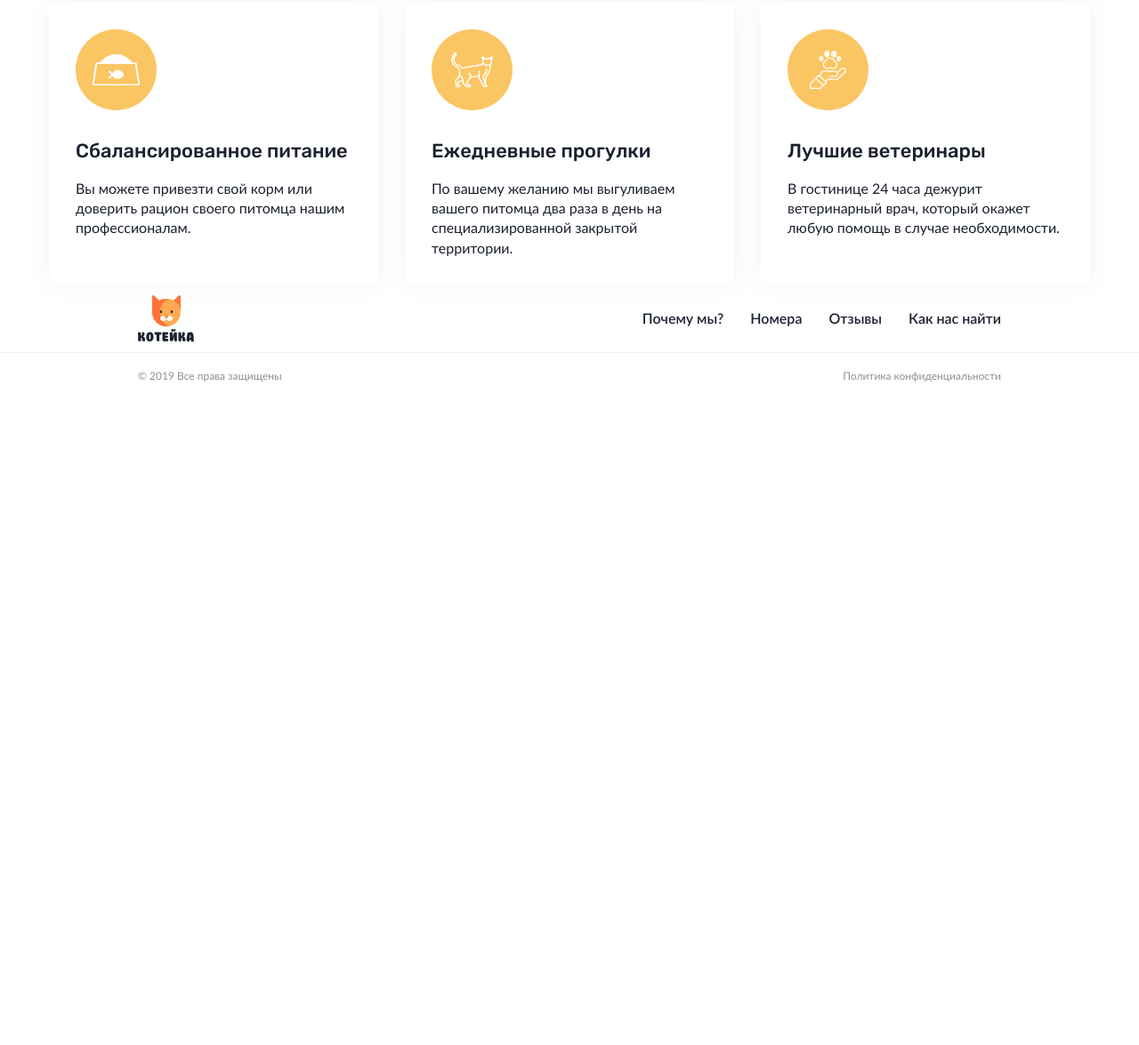
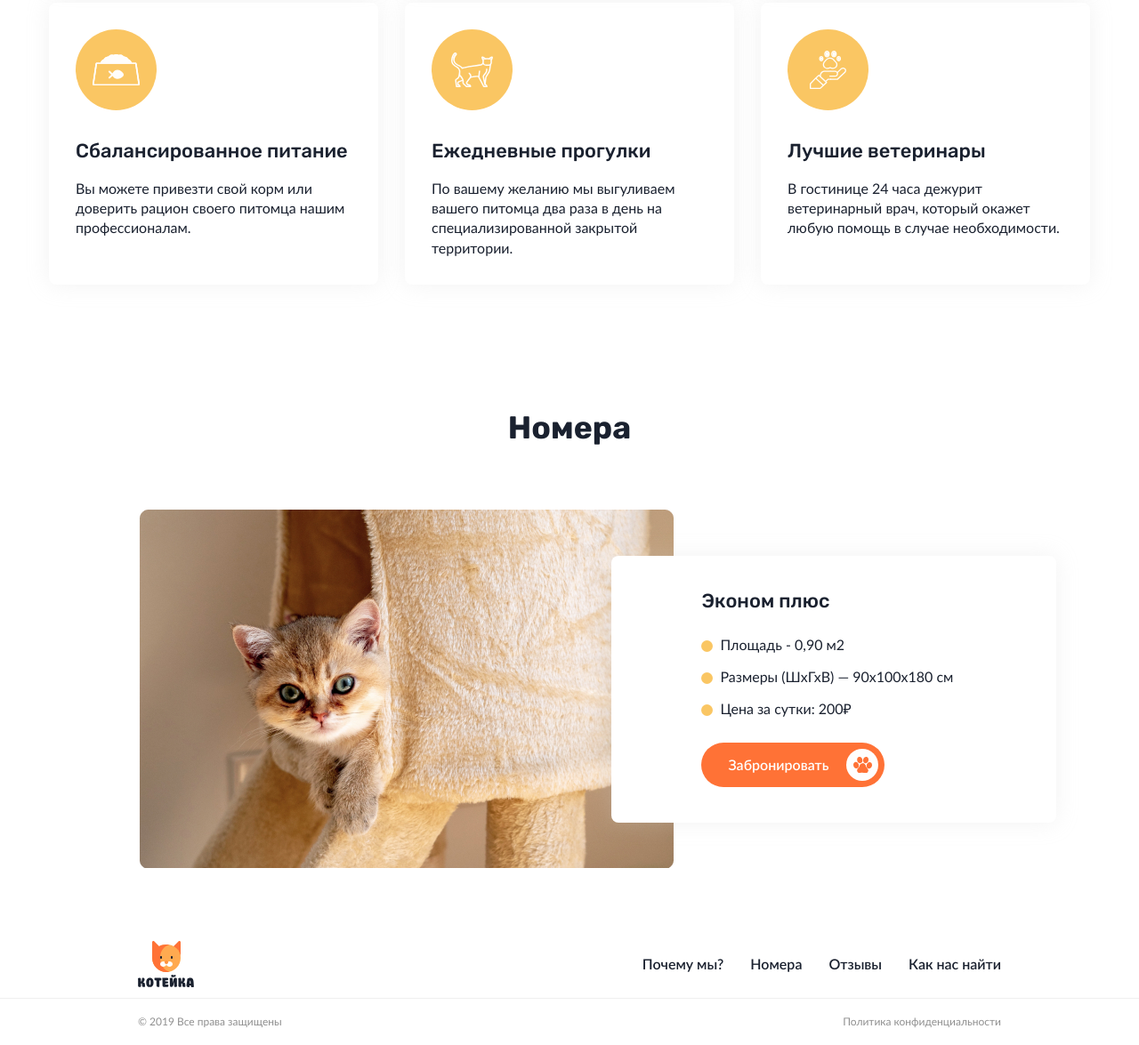
Before and after one commit to nickolashka74/hotelcats, a website: page #src/index.html in a window 1280 px wide. Shown: the part 1190-2365 px from the top of the page at 89% size. Before the commit the page ends 1639 px from the top, so only its background shows below. Drawn offline with nearby package versions, Linux system fonts and the light colour scheme; files that its build step writes are made by us from their sources; files whose address does not match are found by name; a web font is replaced by a local one.

Commit message:
rooms without slider

```diff
--- a/#src/index.html
+++ b/#src/index.html
@@ -96,6 +96,24 @@
 					</div>
 				</section>
 
+				<section class="rooms">
+					<h2 class="title title_center">Номера</h2>
+					<div class="rooms__body">
+						<div class="rooms__img">
+							<img src="img/rooms/room-1.jpg" alt="room">
+						</div>
+						<div class="rooms__content">
+							<h3 class="subtitle">Эконом плюс</h3>
+							<ul class="rooms__list">
+								<li class="rooms__item">Площадь - 0,90 м2</li>
+								<li class="rooms__item">Размеры (ШхГхВ) — 90х100х180 см</li>
+								<li class="rooms__item">Цена за сутки: 200₽</li>
+							</ul>
+							<button class="btn">Забронировать</button>
+						</div>
+					</div>
+				</section>
+
 			</main>
 			@@include('_footer.html',{})
 		</div>
--- /dev/null
+++ b/#src/scss/section/rooms.scss
@@ -0,0 +1,97 @@
+.rooms {
+
+	// .rooms__body
+
+	&__body {
+		max-width: 1228px;
+		width: 100%;
+		padding: 70px 30px 70px 168 / 1366 * 100%;
+		display: flex;
+		align-items: center;
+
+		@media(max-width: $md2 + px) {
+			flex-wrap: wrap;
+			justify-content: center;
+			padding: 50px 15px;
+		}
+
+		@media(max-width: $md3 + px) {
+			padding: 20px 15px;
+		}
+	}
+
+	// .rooms__img
+
+	&__img {
+		flex: 0 1 600px;
+		position: relative;
+		z-index: -1;
+		padding-bottom: 38.75%;
+
+		img {
+			position: absolute;
+			top: 0;
+			left: 0;
+			width: 100%;
+			height: 100%;
+			object-fit: cover;
+		}
+	}
+
+	// .rooms__content
+
+	&__content {
+		flex: 0 1 500px;
+		margin-left: -70px;
+		padding: 40px 30px 40px 100 / 1030 * 100%;
+		background: #FFFFFF;
+		box-shadow: 0px 0px 25px rgba(208, 208, 208, 0.25);
+		border-radius: 8px;
+
+		@media(max-width: $md2 + px) {
+			margin: -30px 0 0;
+			padding: 20px 30px;
+		}
+
+		@media(max-width: $md4 + px) {
+			margin: 0;
+		}
+	}
+
+	// .rooms__list
+
+	&__list {
+		margin: 30px 0;
+
+		@media(max-width: $md2 + px) {
+			margin: 15px 0;
+		}
+	}
+
+	// .rooms__item
+
+	&__item {
+		margin-bottom: 20px;
+		padding-left: 21px;
+		position: relative;
+
+		&::before {
+			content: '';
+			position: absolute;
+			top: 3px;
+			left: 0;
+			width: 13px;
+			height: 13px;
+			border-radius: 50%;
+			background-color: #FAC663;
+		}
+
+		&:last-child {
+			margin-bottom: 0;
+		}
+
+		@media(max-width: $md2 + px) {
+			margin-bottom: 10px;
+		}
+	}
+}
--- a/#src/scss/style.scss
+++ b/#src/scss/style.scss
@@ -103,4 +103,5 @@ section {
 @import "section/general";
 @import "section/main";
 @import "section/advantages";
+@import "section/rooms";
 //</ОСНОВНОЙ БЛОК>====================================================================================================
```
Also changed, not shown: hotelcats/index.html (+18 -0 lines), #src/img/rooms/room-1.jpg (added), #src/img/rooms/room-2.jpg (added), #src/img/rooms/room-3.jpg (added), hotelcats/css/style.css, hotelcats/css/style.min.css, 1 other file.
